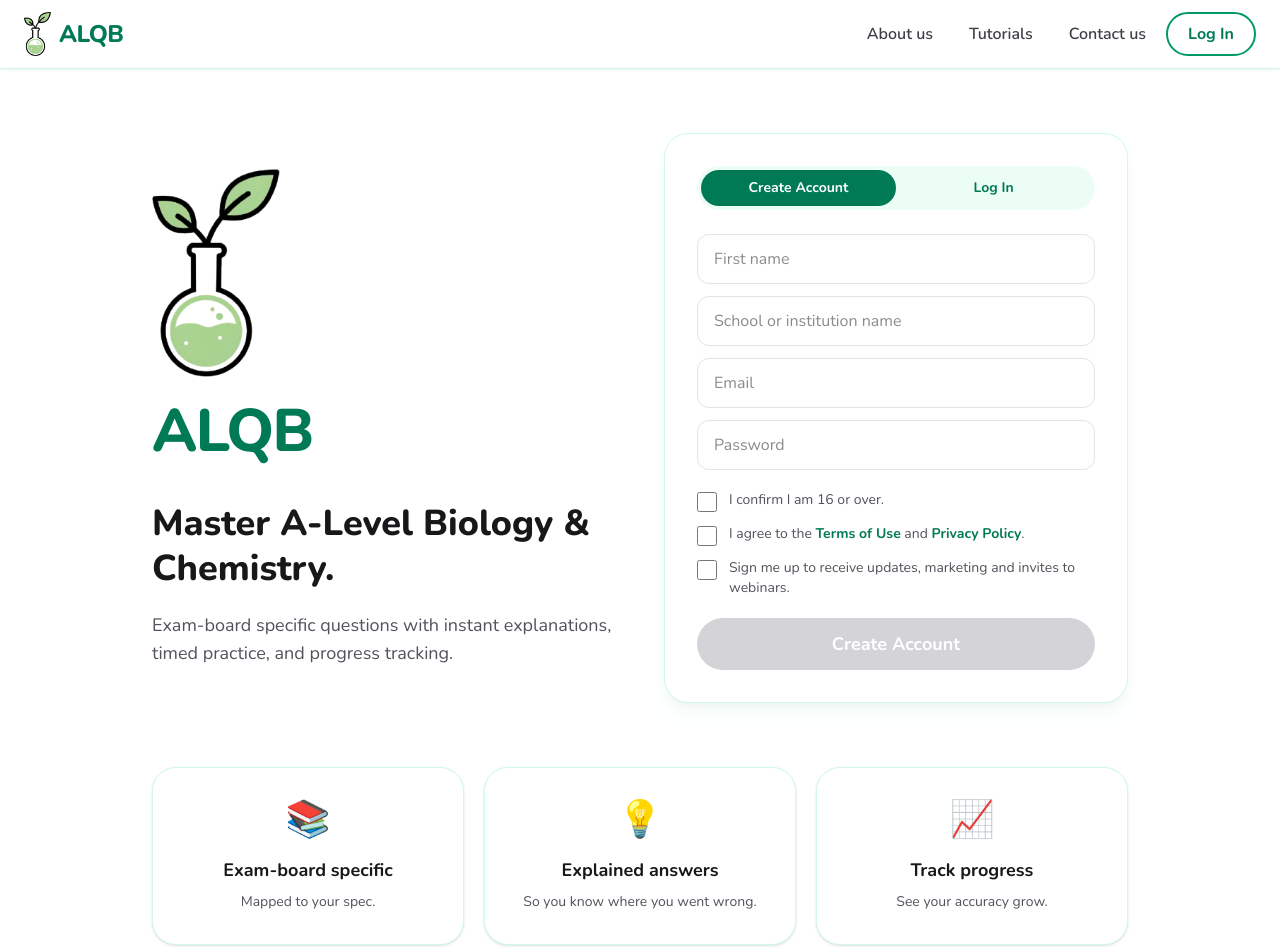
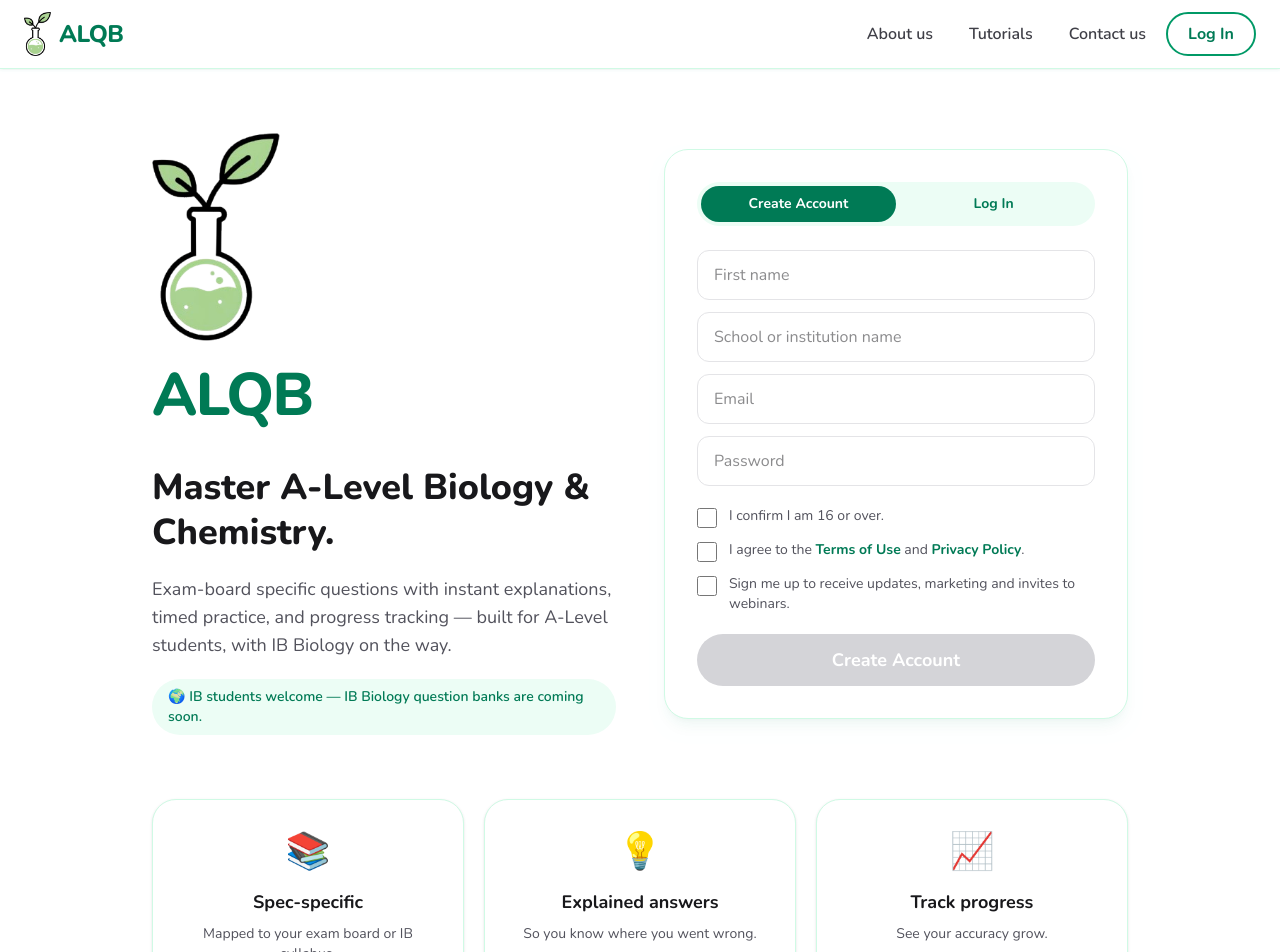
Before and after one commit to shreetama127-lab/alqb, a Next.js app: page / in a window 1280 px wide. Shown: the top 952 px of the page. Built offline with nearby package versions, Linux system fonts and the light colour scheme; no server answers.

Commit message:
IB-friendly landing page messaging

```diff
--- a/app/page.tsx
+++ b/app/page.tsx
@@ -128,8 +128,11 @@ export default function Home() {
             Master A-Level Biology &amp; Chemistry.
           </h1>
           <p className="mt-5 text-lg text-zinc-600">
-            Exam-board specific questions with instant explanations, timed practice, and progress tracking.
+            Exam-board specific questions with instant explanations, timed practice, and progress tracking — built for A-Level students, with IB Biology on the way.
           </p>
+          <div className="mt-5 inline-flex items-center gap-2 rounded-full bg-emerald-50 px-4 py-2 text-sm font-semibold text-emerald-700">
+            🌍 IB students welcome — IB Biology question banks are coming soon.
+          </div>
         </div>
 
         <div className="rounded-3xl border border-emerald-100 bg-white p-8 shadow-lg shadow-emerald-700/5">
@@ -201,8 +204,8 @@ export default function Home() {
       <div className="mt-16 grid gap-5 sm:grid-cols-3">
         <div className="rounded-3xl border border-emerald-100 bg-white p-8 text-center shadow-sm">
           <p className="text-4xl">📚</p>
-          <h3 className="mt-4 text-lg font-bold text-zinc-900">Exam-board specific</h3>
-          <p className="mt-2 text-sm text-zinc-600">Mapped to your spec.</p>
+          <h3 className="mt-4 text-lg font-bold text-zinc-900">Spec-specific</h3>
+          <p className="mt-2 text-sm text-zinc-600">Mapped to your exam board or IB syllabus.</p>
         </div>
         <div className="rounded-3xl border border-emerald-100 bg-white p-8 text-center shadow-sm">
           <p className="text-4xl">💡</p>
```
